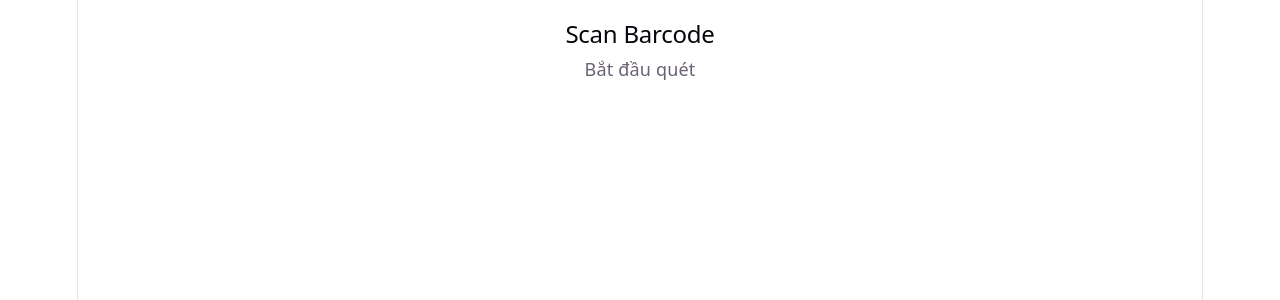
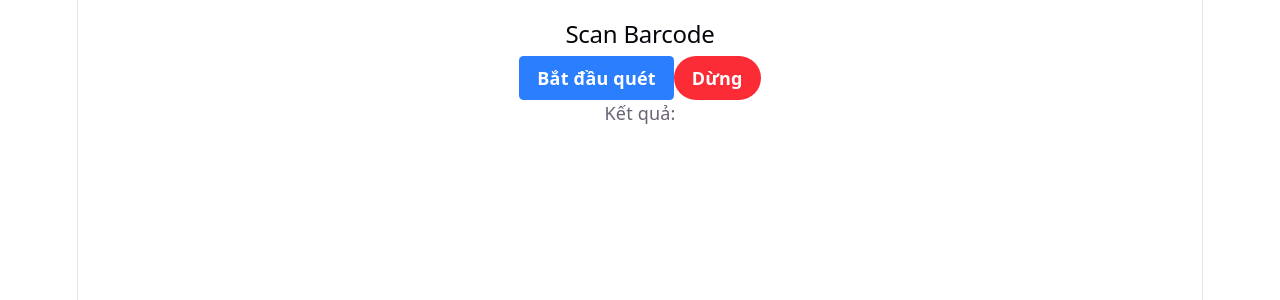
Before and after one commit to doanthithanhnga34-debug/BarcodeScanningWeb, a Vue app in the folder barcode-scanning-web/: page / in a window 1280 px wide. Shown: the top 300 px of the page. Built offline with nearby package versions, Linux system fonts and the light colour scheme; the HTML template or start-up script is replaced by a standard one.

Commit message:
fix camera frame

```diff
--- a/barcode-scanning-web/src/components/BarcodeScanner/BarcodeScanner.vue
+++ b/barcode-scanning-web/src/components/BarcodeScanner/BarcodeScanner.vue
@@ -1,18 +1,18 @@
 <script setup>
 import { useBarcodeScanner } from "../../composables/useBarcodeScanner";
-const { videoRef,devices, selectedDeviceId, result, isScanning,errorMessage, startScanner, stopScanner } = useBarcodeScanner();
+const { videoRef,devices,showCamera, selectedDeviceId, result, isScanning,errorMessage, startScanner, stopScanner } = useBarcodeScanner();
 </script>
 
 <template>
   <div style="padding:20px">
     <h2>Scan Barcode</h2>
 
-    <button v-if="!isScanning" @click="startScanner">
-      Bắt đầu quét
-    </button>
+    <button class="bg-blue-500 hover:bg-blue-700 text-white font-bold py-2 px-4 rounded" @click="startScanner">Bắt đầu quét</button>
+    <button class="bg-red-500 hover:bg-red-700 text-white font-bold py-2 px-4 rounded-full" @click="stopScanner">Dừng</button>
 
+    <!-- 🔥 CHỈ HIỆN KHI showCamera = true -->
     <video
-      v-if="isScanning"
+      v-if="showCamera"
       ref="videoRef"
       autoplay
       muted
@@ -20,7 +20,7 @@ const { videoRef,devices, selectedDeviceId, result, isScanning,errorMessage, sta
       style="width:100%; max-width:400px"
     ></video>
 
+    <h3>Kết quả:</h3>
     <p>{{ result }}</p>
-    <p style="color:red">{{ errorMessage }}</p>
   </div>
 </template>
--- a/barcode-scanning-web/src/composables/useBarcodeScanner.js
+++ b/barcode-scanning-web/src/composables/useBarcodeScanner.js
@@ -9,6 +9,7 @@ export function useBarcodeScanner() {
   const videoRef = ref(null);
   const devices = ref([]);
   const selectedDeviceId = ref("");
+   const showCamera = ref(false);
 
   const result = ref("");
   const isScanning = ref(false);
@@ -53,15 +54,27 @@ export function useBarcodeScanner() {
   //   }
   // }
 
-  async function startScanner() {
-    await nextTick();
+ async function startScanner() {
+  try {
+     showCamera.value = true;
+    await nextTick(); // 🔥 đợi DOM render video
 
     const devices = await getVideoDevices();
 
-    await startZxingScanner(videoRef.value, devices[0].deviceId, (value) => {
-      result.value = value;
-    });
+    await startZxingScanner(
+      videoRef.value,
+      devices[0].deviceId,
+      (value) => {
+        result.value = value;
+      },
+      (error) => {
+        console.log(error);
+      }
+    );
+  } catch (err) {
+    console.error(err);
   }
+}
 
   function stopScanner() {
     stopZxingScanner();
```
